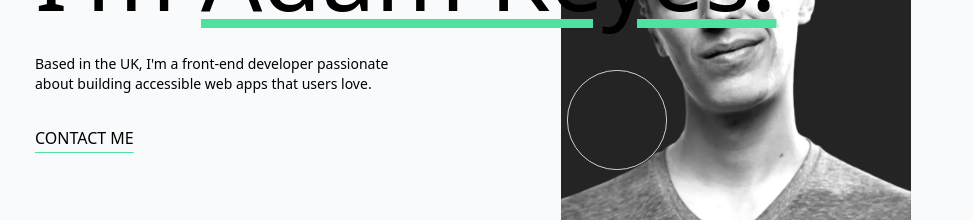
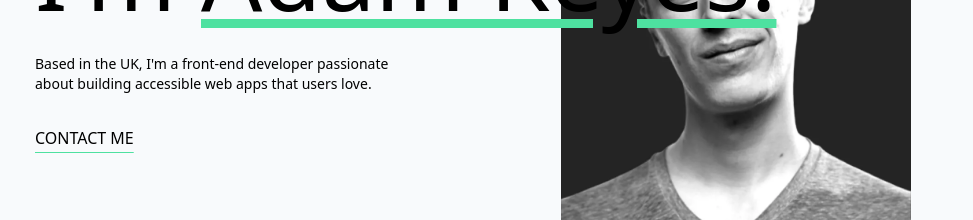
Before and after one commit to NZGuruDeveloper/portfolio, a Next.js app: page / in a window 1280 px wide. Shown: the part 246-466 px from the top of the page, without its empty margins (145-1118 px from the left). Built offline with nearby package versions, Linux system fonts and the light colour scheme.

Commit message:
Contact form implemented TODO: 1. UI tweaks 2. Validation for contact form

```diff
--- /dev/null
+++ b/src/app/Components/Contact.js
@@ -0,0 +1,46 @@
+import React from "react";
+import Image from "next/image";
+
+export default function Contact() {
+  return (
+    <div className="flex justify-center md:justify-between flex-wrap" id="contact">
+      <div className="md:w-1/3 text-center" id="contact-heading">
+        <p className="text-6xl font-bold pt-10">Contact</p>
+        <p className="text-lg pt-5">
+          I would love to hear about your project and how I could help. Please
+          fill in the form, and I&apos;ll get back to you as soon as possible.
+        </p>
+        <Image
+          src="/assets/images/pattern-rings.svg"
+          alt="rings"
+          width={400}
+          height={50}
+          priority
+          className="absolute md:relative -z-60 md:bottom-0 left-[-200px] md:left-100 "
+        />
+      </div>
+
+      <form className="w-1/3 flex md:flex-col justify-center md:justify-between md:justity-end flex-wrap mb-8 md:gap-0 gap-12" id="contact-form">
+        <input
+          type="text"
+          placeholder="NAME"
+          className="placeholder-shown:p-4 bg-transparent underline underline-offset-8 decoration-[#4EE1A0] hover:text-[#4EE1A0] pt-5 border-b-2 border-[#d9d9d9]"
+        />
+        <input
+          type="text"
+          placeholder="EAMIL"
+          className="placeholder-shown:p-4 bg-transparent underline underline-offset-8 decoration-[#4EE1A0] hover:text-[#4EE1A0] pt-5 border-b-2 border-[#d9d9d9]"
+        />
+        <input
+          type="text"
+          placeholder="MESSAGE"
+          className="placeholder-shown:p-4 placeholder-shown:pb-14 bg-transparent underline underline-offset-8 decoration-[#4EE1A0] hover:text-[#4EE1A0] pt-5 border-b-2 border-[#d9d9d9]"
+        />
+
+        <button className="underline underline-offset-8 decoration-[#4EE1A0] hover:text-[#4EE1A0] pt-5 right-0 uppercase flex justify-end">
+          Send Message
+        </button>
+      </form>
+    </div>
+  );
+}
--- a/src/app/layout.js
+++ b/src/app/layout.js
@@ -1,26 +1,36 @@
-import { Inter } from 'next/font/google'
-import './globals.css'
-import { Providers } from './providers'
+import { Inter } from "next/font/google";
+import "./globals.css";
+import { Providers } from "./providers";
 import Navbar from "./navbar";
+import Contact from "./Components/Contact";
 
-const inter = Inter({ subsets: ['latin'] })
+const inter = Inter({ subsets: ["latin"] });
 
 export const metadata = {
-  title: 'Adams Keys Portfolio',
-  description: 'Portfolio for Adam Keys',
-}
+  title: "Adams Keys Portfolio",
+  description: "Portfolio for Adam Keys",
+};
 
 export default function RootLayout({ children }) {
   return (
-<html lang="en" suppressHydrationWarning>
-      <body className="light:bg-white dark:bg-slate-950 dark:text-white light:text-black  md:w-3/4 mx-auto p-4">
+    <html lang="en" suppressHydrationWarning>
+      <body className="light:bg-white dark:bg-slate-950 dark:text-white light:text-black">
         <Providers>
-          <Navbar />
-          <main className="p-1" >
-            {children}
-          </main>
+          <div className="md:w-3/4 mx-auto p-4">
+            <Navbar />
+            <main className="p-1">{children}</main>
+          </div>
+          <div className="w-full dark:bg-[#242424]">
+            <div className="mt-20 md:w-3/4 mx-auto p-4" id="contact">
+              <Contact />
+            </div>
+            <div className="md:w-3/4 mx-auto p-4">
+            <hr className="my-8" />
+              <Navbar />
+            </div>
+          </div>
         </Providers>
       </body>
     </html>
-  )
+  );
 }
--- a/src/app/page.js
+++ b/src/app/page.js
@@ -2,10 +2,11 @@ import Image from "next/image";
 //import imageProfileDesktop from "/assets/images/image-profile-desktop.webp";
 import Projects from "./Components/Projects";
 
+
 export default function Home() {
   return (
     <div>
-      <div className="flex justify-between  flex-wrap" id="intro">
+      <div className="flex justify-between flex-wrap" id="intro">
         <Image
           src="/assets/images/pattern-rings.svg"
           alt="rings"
@@ -37,19 +38,12 @@ export default function Home() {
             Based in the UK, I&apos;m a front-end developer passionate about
             building accessible web apps that users love.
           </p>
-          <p className="underline underline-offset-8 decoration-[#4EE1A0] hover:text-[#4EE1A0]">
+          <a href="#contact" className="underline underline-offset-8 decoration-[#4EE1A0] hover:text-[#4EE1A0]">
             CONTACT ME
-          </p>
+          </a>
         </div>
         <div className="md:-z-50" id="right-side">
-          <Image
-            src="/assets/images/pattern-circle.svg"
-            alt="circle"
-            width={100}
-            height={100}
-            priority
-            className="absolute z-50 md:relative top-2/3 md:top-3/4 right-[-42px] md:right-72"
-          />
+
         </div>
       </div>
       <hr className="mt-10 md:mt-56 mb-8"></hr>
@@ -86,9 +80,9 @@ export default function Home() {
       <div className="mt-20" id="projects">
         <div id="projects-heading" className="flex justify-between justify-end">
           <div className="text-6xl font-bold">Projects</div>
-          <p className="underline underline-offset-8 decoration-[#4EE1A0] hover:text-[#4EE1A0] pt-5">
+          <a href="#contact" className="underline underline-offset-8 decoration-[#4EE1A0] hover:text-[#4EE1A0] pt-5">
             CONTACT ME
-          </p>
+          </a>
         </div>
         <div
           id="projects-list"
```
